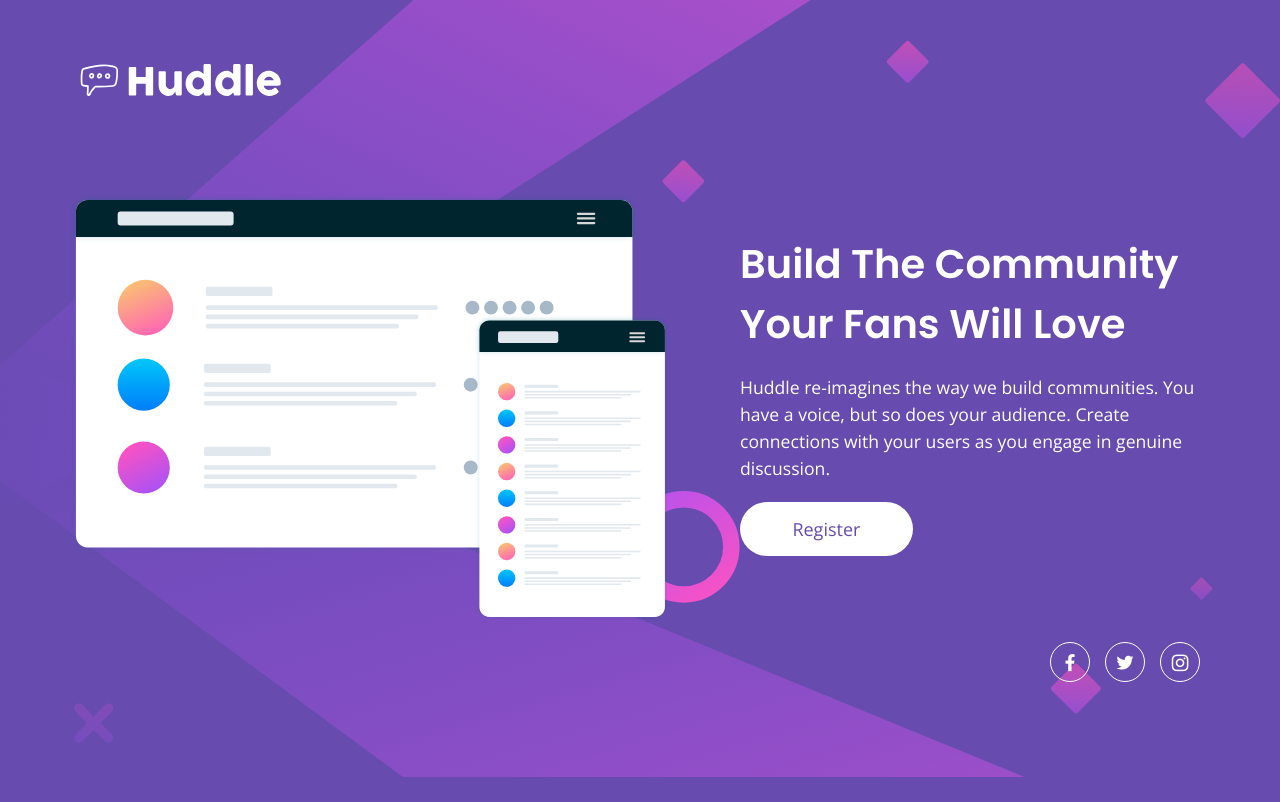
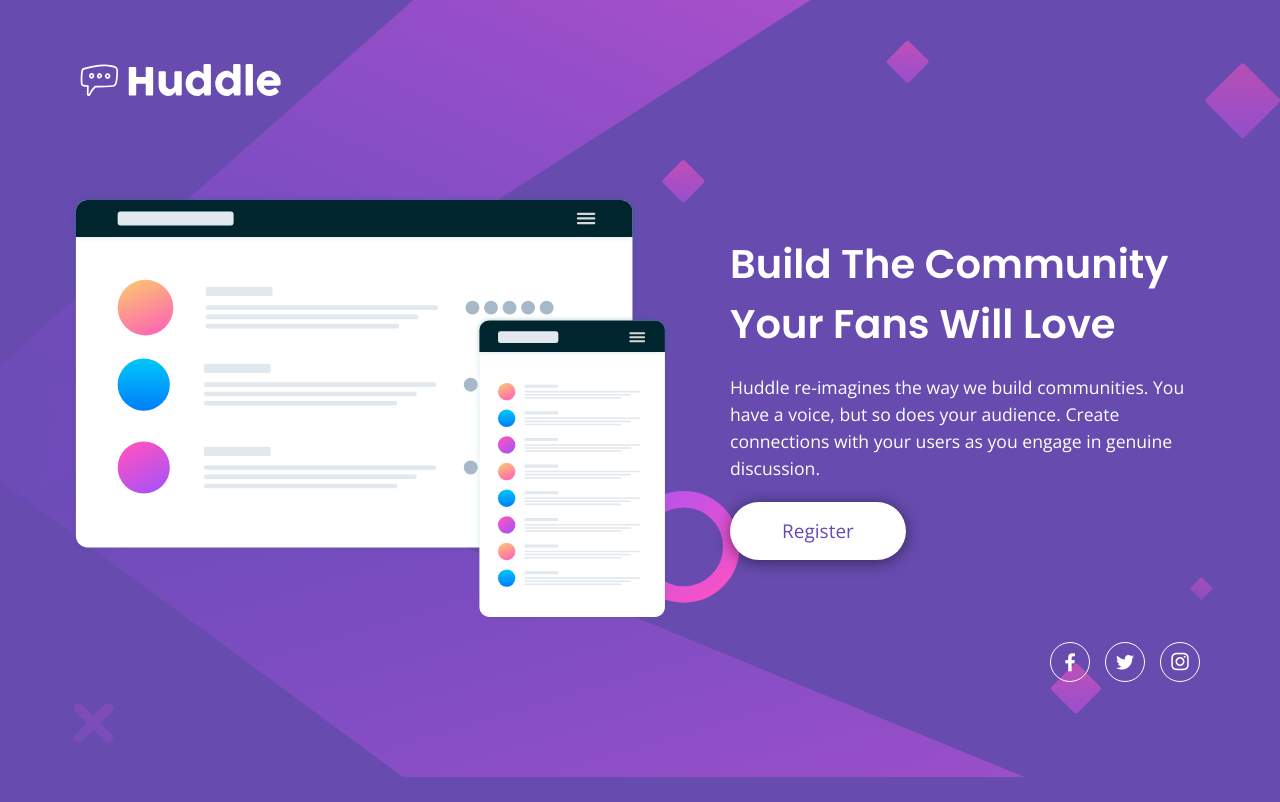
Before and after one commit to AbdulrahmanFE/Challenge_Num_10, a plain HTML site: page index.html in a window 1280 px wide. Drawn offline with nearby package versions, Linux system fonts and the light colour scheme.

Commit message:
Making Some Modifieds

```diff
--- a/css/style.css
+++ b/css/style.css
@@ -79,7 +79,7 @@
     }
   }
   .image {
-    margin: auto 70px;
+    margin: auto 60px auto 70px;
   }
   @media (max-width: 991px) {
     .image > img {
@@ -127,13 +127,16 @@
   }
   .register {
     width: 32%;
-    padding: 15px;
+    padding: 16px;
     background-color: white;
     color: var(--Violet);
     text-align: center;
     border-radius: 35px;
-    font-size: 18px;
+    font-size: 19px;
     transition: 0.3s ease;
+    -webkit-box-shadow: 0 2px 15px rgba(0, 0, 0, 0.5);
+    -moz-box-shadow: 0 2px 15px rgba(0, 0, 0, 0.5);
+    box-shadow: 0 2px 15px rgba(0, 0, 0, 0.5);
   }
   @media (max-width: 991px) {
     .register {
@@ -201,8 +204,8 @@
     }
   }
   a > i {
-    font-size: 17px;
+    font-size: 18px;
   }
   .inst > i {
-    font-size: 19px;
+    font-size: 20px;
   }
```
